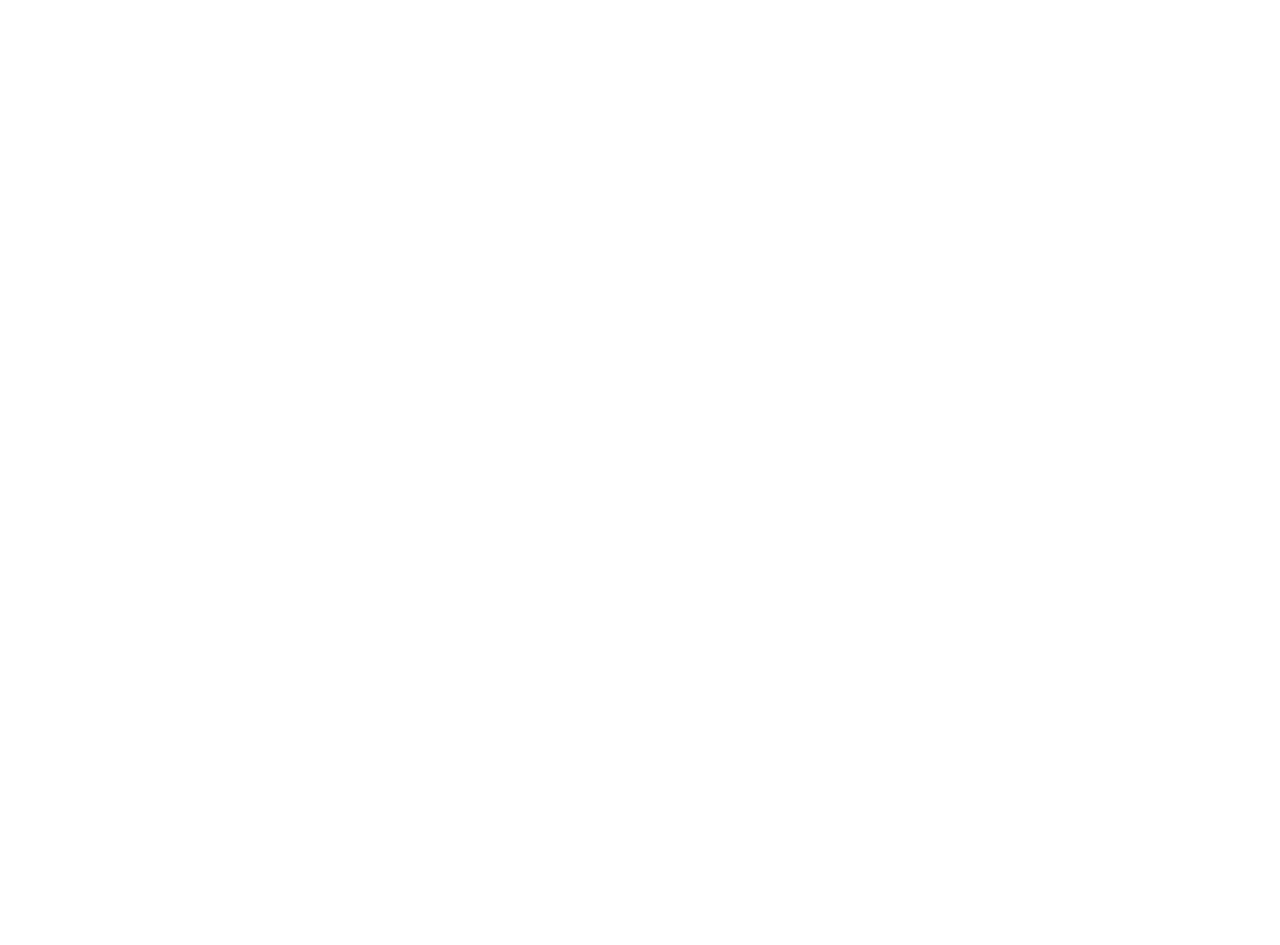
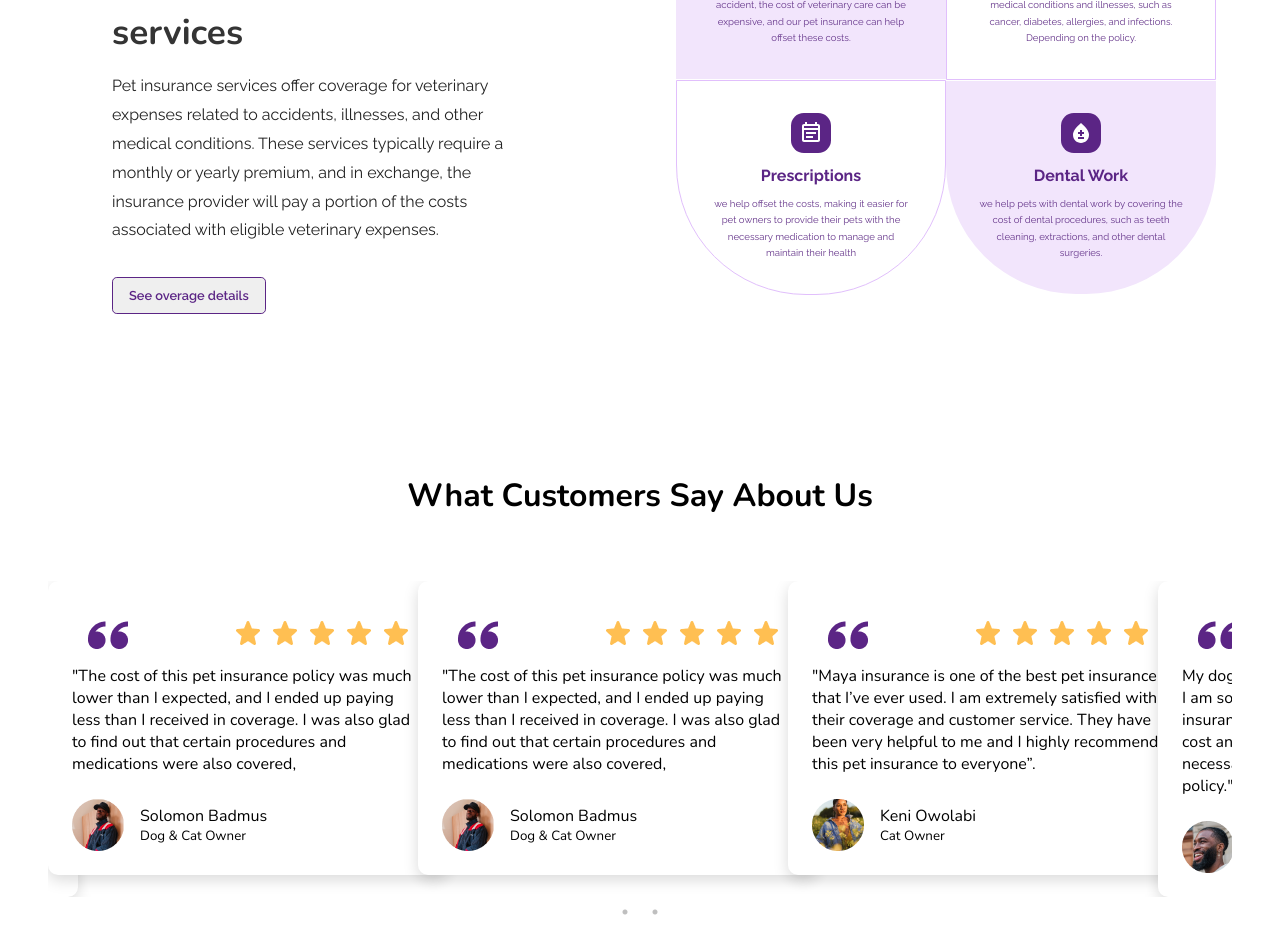
Before and after one commit to uccy553/maya, a Next.js app: page / in a window 1280 px wide. Shown: the part 1800-2745 px from the top of the page. Before the commit the page ends 1049 px from the top, so only its background shows below. Built offline with nearby package versions, Linux system fonts and the light colour scheme.

Commit message:
testimonial component added

```diff
--- a/src/components/Testimonial.tsx
+++ b/src/components/Testimonial.tsx
@@ -22,9 +22,9 @@
         dots: true,
         infinite: false,
         speed: 500,
-        slidesToShow: 3,
+        slidesToShow: 3.2,
         slidesToScroll: 3,
-        initialSlide: 2,
+        initialSlide: 3,
 
         rtl: true,
         responsive: [
@@ -74,6 +74,16 @@
                                 <Image src={item.image1} alt="img" />
                                 <Image src={item.image2} alt="img" />
                             </div>
+
+                            <p>{item.text}</p>
+
+                            <div className={styles.name}>
+                              <Image src={item.image} alt={item.title} />
+                              <div>
+                                <span>{item.name}</span>
+                                <small>{item.title}</small>
+                              </div>
+                            </div>
                         </div>
                     </div>
                 ))}
--- a/src/components/index.ts
+++ b/src/components/index.ts
@@ -2,3 +2,5 @@
 export { default as Hero } from './Hero';
 export { default as Testimonial } from './Testimonial';
 export { default as ProductOverview } from './ProductOverview';
+export { default as Services } from './Services';
+export { default as More } from './More';
--- a/src/constants/reviews.ts
+++ b/src/constants/reviews.ts
@@ -28,4 +28,31 @@
         title: 'Dog & Cat Owner',
         id: '3'
     },
+    {
+        image1: quote,
+        image2: stars,
+        text: '"The cost of this pet insurance policy was much lower than I expected, and I ended up paying less than I received in coverage. I was also glad to find out that certain procedures and medications were also covered,',
+        image: p3,
+        name: 'Solomon Badmus',
+        title: 'Dog & Cat Owner',
+        id: '4'
+    },
+    {
+        image1: quote,
+        image2: stars,
+        text: 'My dog recently needed emergency surgery and I am so grateful that I had pet insurance. The insurance covered a significant portion of the cost and made it much easier for me to afford the necessary treatment. I am very happy with my policy."',
+        image: p1,
+        name: 'Nonso Kehinde',
+        title: 'Dog Owner',
+        id: '5'
+    },
+    {
+        image1: quote,
+        image2: stars,
+        text: 'My dog recently needed emergency surgery and I am so grateful that I had pet insurance. The insurance covered a significant portion of the cost and made it much easier for me to afford the necessary treatment. I am very happy with my policy."',
+        image: p1,
+        name: 'Nonso Kehinde',
+        title: 'Dog Owner',
+        id: '6'
+    },
 ]
--- a/src/pages/index.tsx
+++ b/src/pages/index.tsx
@@ -1,5 +1,5 @@
 import Head from "next/head";
-import { Navbar, Hero, Testimonial, ProductOverview } from "@/components";
+import { Navbar, Hero, Testimonial, ProductOverview, Services, More } from "@/components";
 import styles from "@/styles/Home.module.css";
 
 export default function Home() {
@@ -14,8 +14,9 @@
       <div>
         <Navbar />
         <Hero />
-        <p style={{ position: 'relative', top: '5em' }}>Lorem ipsum dolor sit amet consectetur, adipisicing elit. Ipsum blanditiis, libero, consectetur voluptas dolore consequatur beatae nisi sed earum vitae accusamus sint assumenda aliquam eveniet quo nostrum porro nobis! Eaque.</p>
-        {/* <ProductOverview /> */}
+        {/* <p style={{ position: 'relative', top: '5em' }}>Lorem ipsum dolor sit amet consectetur, adipisicing elit. Ipsum blanditiis, libero, consectetur voluptas dolore consequatur beatae nisi sed earum vitae accusamus sint assumenda aliquam eveniet quo nostrum porro nobis! Eaque.</p> */}
+        <ProductOverview />
+        <Services />
         <Testimonial />
       </div>
     </>
--- a/src/styles/Services.module.css
+++ b/src/styles/Services.module.css
@@ -5,7 +5,6 @@
 .section {
   width: 100%;
 
-  padding-top: 4rem;
 }
 
 .div {
--- a/src/styles/Testimonial.module.css
+++ b/src/styles/Testimonial.module.css
@@ -1,16 +1,42 @@
 .slider {
-    position: relative;
-    top: 8em;
+    padding: 3em;
+}
+.slider h1 {
+    text-align: center;
+    margin-bottom: 2em;
 
 }
 
 .card {
-    width: 20em;
+    width: 25em;
     height: fit-content;
+    margin: 0 auto;
+    padding: 1.5em;
+    background-color: #fff;
+    box-shadow: 0px 5px 15px rgba(0, 0, 0, 0.15);
+border-radius: 10px;
 }
+
+.name {
+    display: flex;
+    gap: 1em;
+    margin-top: 1.5em;
+
+}
+
+.name div {
+    display: flex;
+    flex-direction: column;
+    justify-content: center;
+
+}
+
+.card p {}
 
 .quote {
     display: flex;
+    justify-content: space-between;
+    padding: 1em;
 }
 
 
@@ -22,22 +48,19 @@
 } */
 
 /* .slide {
-    margin-top: 3em;
-    margin: 4em;
+  overflow: hidden;
 } */
 
 
 
-@media screen and (max-width: 768px) {
-    /* .slider {
-        margin: 1em;
-        margin-bottom: 2em;
-        margin-top: 6em;
+@media screen and (max-width: 640px) {
+    .card {
+        width: fit-content;
     }
 
-    .slide {
-        margin: 1em;
-    } */
+    .card p {
+        line-height: 1em;
+    }
 
 
 }
```
